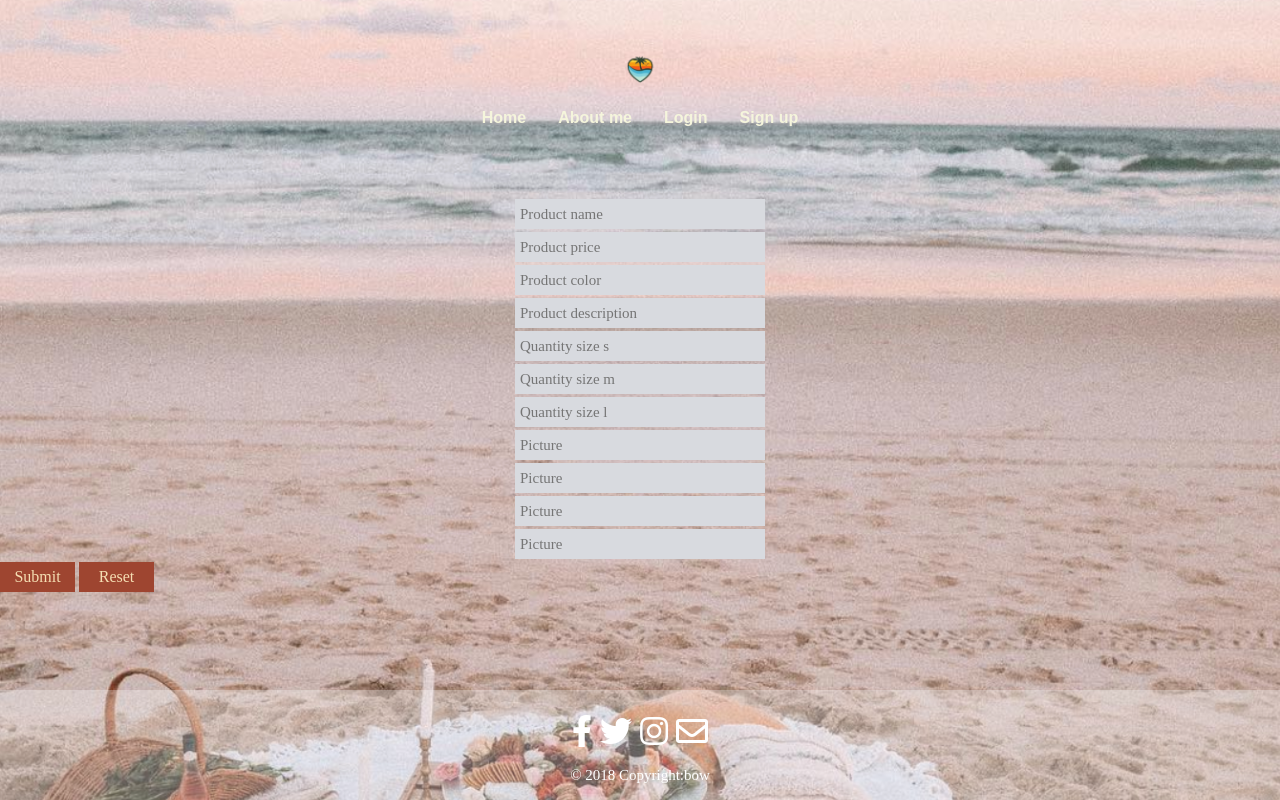
After one commit to maneeporn/project, a PHP site: page /add_product.php in a window 1280 px wide. The commit adds this page. Run offline with PHP 8.4, Linux system fonts and the light colour scheme; some libraries are stand-ins or nearby versions.

Commit message:
no message

```diff
--- /dev/null
+++ b/add_product.php
@@ -0,0 +1,45 @@
+<?php
+	session_start();
+	require_once "config.php";
+	require "header.php";
+?>
+	<form action="add_product_submit.php" method="post">
+		<div class="input-group">
+			<input class="input--style-3" type="text" placeholder="Product name" name="product_name">
+		</div>
+		<div class="input-group">
+			<input class="input--style-3" type="text" placeholder="Product price" name="product_price">
+		</div>
+		<div class="input-group">
+			<input class="input--style-3" type="text" placeholder="Product color" name="product_color">
+		</div>
+		<div class="input-group">
+			<input class="input--style-3" type="text" placeholder="Product description" name="product_description">
+		</div>
+		<div class="input-group">
+			<input class="input--style-3" type="text" placeholder="Quantity size s" name="size_s">
+		</div>
+		<div class="input-group">
+			<input class="input--style-3" type="text" placeholder="Quantity size m" name="size_m">
+		</div>
+		<div class="input-group">
+			<input class="input--style-3" type="text" placeholder="Quantity size l" name="size_l">
+		</div>
+		<div class="input-group">
+			<input class="input--style-3" type="text" placeholder="Picture" name="picture1">
+		</div>
+		<div class="input-group">
+			<input class="input--style-3" type="text" placeholder="Picture" name="picture2">
+		</div>
+		<div class="input-group">
+			<input class="input--style-3" type="text" placeholder="Picture" name="picture3">
+		</div>
+		<div class="input-group">
+			<input class="input--style-3" type="text" placeholder="Picture" name="picture4">
+		</div>
+
+		<input class="button" type="submit" name="button" id="button" value="Submit" />
+		<input class="button" type="reset" name="button2" id="button2" value="Reset" /></td>
+	</form>
+
+<?php include "footer.php" ?>
--- a/main.css
+++ b/main.css
@@ -191,7 +191,6 @@ footer{
 	margin-bottom: 3px;
 	width: 250px;
 	height: 30px;
-	color: white;
 	background: #d8dadf;
 	font-size: 15px;
 	border: 0px;
@@ -206,6 +205,15 @@ footer{
 .card-title{
 	color: white;
 	font-size: 20px;
+}
+.button{
+	background: rgb(158, 69, 48);
+	color: wheat;
+	width: 75px;
+	height: 30px;
+	border: 0px;
+	text-align: center;
+	margin: auto;
 }
 #return-to-top {
 =======
```
Also changed, not shown: add_product_submit.php (added, +36 -0 lines), homepage.php (added, +17 -0 lines), register_submit.php (+12 -11 lines), update_product.php (added, +41 -0 lines), 1 other file.
